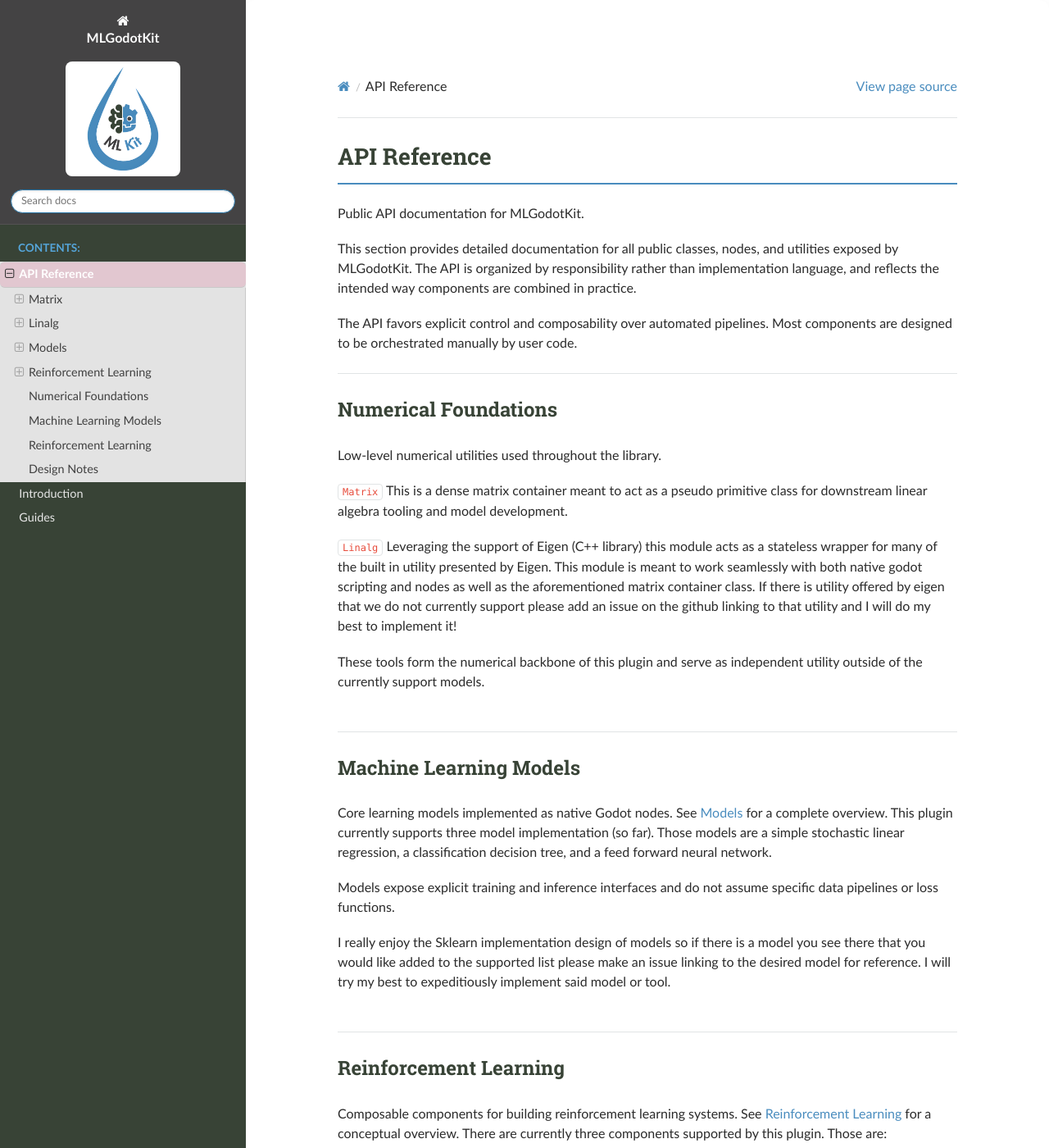
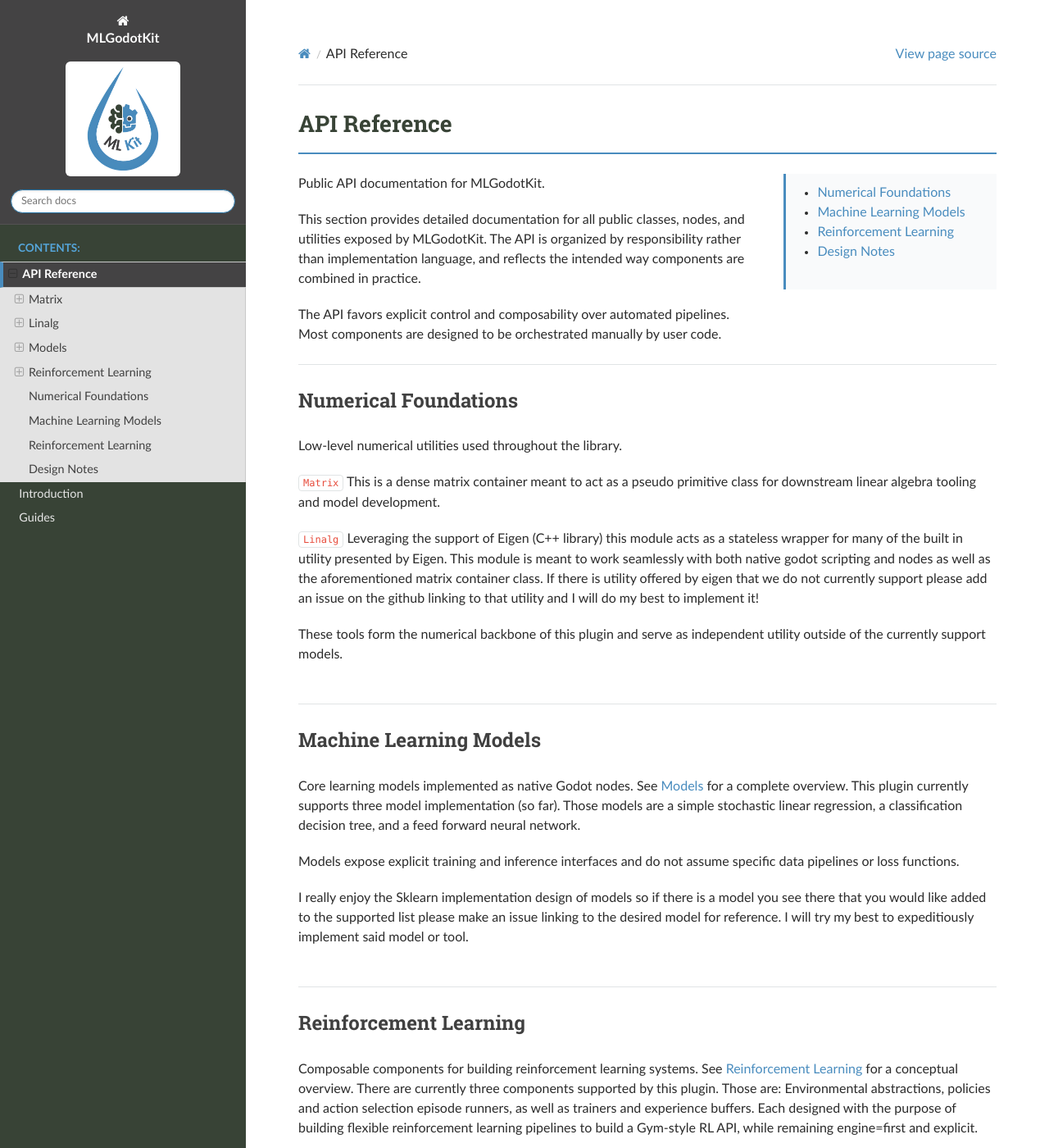
Before and after one commit to Hunter174/MLGodotKit, a Sphinx documentation site: the page built from docs/api/index.rst, in a window 1280 px wide and 1400 px high. Shown: the whole window at 82% size. Built offline with Sphinx 7.4.7 and the Read the Docs theme 3.1.0, drawn with Linux system fonts in a browser that asks for light colours; pages that are not in the unit, such as notebooks, are missing from menus.

Commit message:
Updated docs

```diff
--- a/docs/_static/custom.css
+++ b/docs/_static/custom.css
@@ -1,6 +1,6 @@
-/* -------------------------
-   Base typography
--------------------------- */
+/* =========================================================
+   Base typography (editorial, Crate-style)
+========================================================= */
 body {
   font-size: 16px;
   line-height: 1.65;
@@ -13,15 +13,16 @@ h1, h2, h3, h4 {
   color: #384336;
 }
 
-/* Subtle divider under h1 */
+/* Subtle divider under page title */
 h1 {
   border-bottom: 2px solid #498CBE;
-  padding-bottom: 0.3em;
+  padding-bottom: 0.4em;
+  margin-bottom: 1em;
 }
 
-/* -------------------------
+/* =========================================================
    Links & accents
--------------------------- */
+========================================================= */
 a {
   color: #498CBE;
   text-decoration: none;
@@ -35,27 +36,29 @@ a:hover {
 /* Inline code */
 code {
   background: #f3f4f6;
+  padding: 2px 4px;
   border-radius: 4px;
-  padding: 2px 4px;
+  font-size: 0.95em;
 }
 
-/* -------------------------
-   Code blocks
--------------------------- */
+/* =========================================================
+   Code blocks (Crate-like, restrained)
+========================================================= */
 div.highlight {
   background: #f7f7f7;
-  border-radius: 8px;
-  padding: 1em;
+  padding: 1em 1.25em;
   border-left: 4px solid #498CBE;
+  border-radius: 0; /* structural, not card */
 }
 
-/* -------------------------
-   Sidebar
--------------------------- */
+/* =========================================================
+   Sidebar (flat, structural)
+========================================================= */
 .wy-nav-side {
   background-color: #384336;
 }
 
+/* Logo/search area */
 .wy-side-nav-search {
   background-color: #444344;
   border-bottom: 1px solid rgba(255, 255, 255, 0.08);
@@ -71,16 +74,17 @@ div.highlight {
   color: #ffffff;
 }
 
-/* Active item */
+/* Active item — flat with left accent */
 .wy-menu-vertical li.current > a {
-  background-color: rgba(221, 117, 150, 0.25);
+  background-color: #444344;
   color: #ffffff;
-  border-radius: 6px;
+  border-radius: 0;
+  border-left: 4px solid #498CBE;
 }
 
-/* -------------------------
-   Logo
--------------------------- */
+/* =========================================================
+   Logo (centered, calm)
+========================================================= */
 .wy-side-nav-search a.icon-home {
   display: flex;
   flex-direction: column;
@@ -92,65 +96,64 @@ div.highlight {
   width: 140px;
   height: auto;
   padding: 6px;
-  border-radius: 8px;
   background: #ffffff;
+  border-radius: 6px;
 }
 
-/* -------------------------
-   Content card feel
--------------------------- */
-.wy-nav-content {
-  background: #ffffff;
-}
-
-.rst-content {
-  padding: 2.5em 3em;
-}
-
-
-/* Center main content instead of left-locking it */
-.wy-nav-content {
-  max-width: 1100px;          /* try 1100–1300 */
-  margin: 0 auto;             /* center it */
-  background: #ffffff;
-}
-
-/* Give content more breathing room */
+/* =========================================================
+   Main content layout (Crate-style distribution)
+========================================================= */
 .wy-nav-content-wrap {
   background: #ffffff;
 }
 
-/* Improve spacing between sections */
-.rst-content section {
-  margin-bottom: 3em;
+/* Centered editorial column */
+.wy-nav-content {
+  max-width: 1200px;
+  margin: 0 auto;
+  padding: 3em 4em;
+  background: #ffffff;
+
+  /* Remove card illusion */
+  border-radius: 0;
+  box-shadow: none;
 }
 
-/* Paragraph spacing */
-.rst-content p {
-  margin-bottom: 1.2em;
-}
-
-.wy-nav-content {
-  border-radius: 12px;
-  box-shadow: 0 8px 24px rgba(0, 0, 0, 0.05);
-  padding: 3em 4em;
-}
-
+/* Wider on large screens */
 @media (min-width: 1400px) {
   .wy-nav-content {
     max-width: 1300px;
   }
 }
 
+/* =========================================================
+   Content rhythm
+========================================================= */
+.rst-content section {
+  margin-bottom: 3em;
+}
 
-/* Right-side TOC block */
+.rst-content p {
+  margin-bottom: 1.25em;
+}
+
+/* =========================================================
+   Right-side TOC (explicit, structural)
+========================================================= */
 .rst-content .contents {
   float: right;
   width: 260px;
-  margin-left: 2em;
-  margin-bottom: 2em;
-  padding: 1em;
+  margin: 0 0 2em 2em;
+  padding: 0.75em 1em;
+
+  background: #f9fafb;
   border-left: 3px solid #498CBE;
-  background: #f9fafb;
-  border-radius: 8px;
+
+  border-radius: 0;  /* structural, not decorative */
+  font-size: 0.9em;
 }
+
+/* Keep TOC readable */
+.rst-content .contents ul {
+  margin-left: 0;
+}
--- a/docs/api/index.rst
+++ b/docs/api/index.rst
@@ -8,6 +8,10 @@ API Reference
     linalg
     models/index
     rl/index
+
+.. contents::
+   :local:
+   :depth: 2
 
 Public API documentation for MLGodotKit.
 
--- a/docs/conf.py
+++ b/docs/conf.py
@@ -29,20 +29,16 @@ language = "en"
 
 # -- HTML output -------------------------------------------------------------
 
+html_theme = "sphinx_rtd_theme"
+
 html_logo = "_static/MLGodotKit_logo.png"
-
 html_favicon = "_static/MLGodotKit_logo.png"
-
-html_theme = "sphinx_rtd_theme"
 
 html_static_path = ["_static"]
 
 html_css_files = [
     "custom.css",
 ]
-
-# RTD-friendly defaults
-html_theme = "sphinx_rtd_theme"
 
 html_theme_options = {
     "navigation_depth": 4,
```
